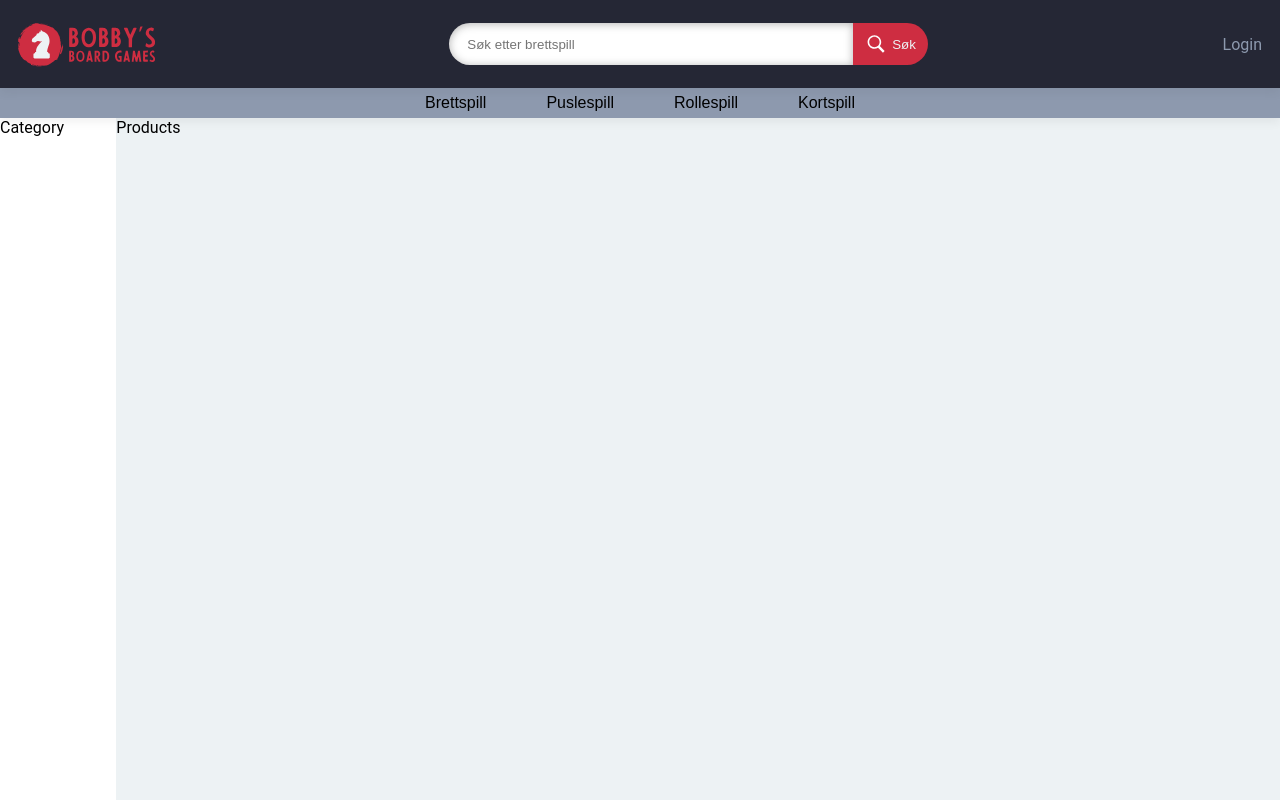
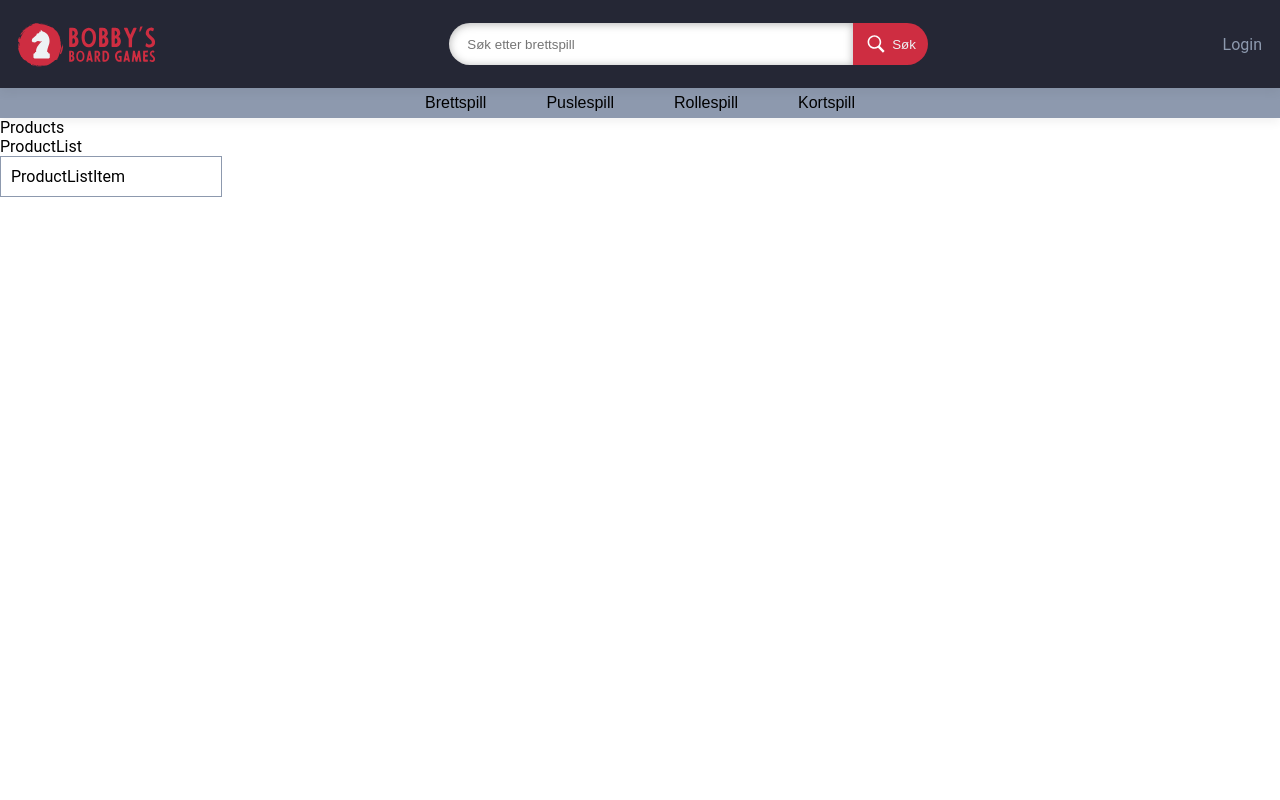
Before and after one commit to TheGrevling/Boolean-Project, a React (Vite) app: page / in a window 1280 px wide. Built offline with nearby package versions, Linux system fonts and the light colour scheme.

Commit message:
Removed side bar; Due to lack of filters. Working on product

```diff
--- a/src/App.jsx
+++ b/src/App.jsx
@@ -10,7 +10,7 @@ function App() {
       <Header />
       <SiteBar />
       <div className="sub-header-container">
-        <SideMenu />
+        {/*<SideMenu />*/}
         <Dashboard />
   </div>
     </div>
--- a/src/Dashboard/Dashboard.css
+++ b/src/Dashboard/Dashboard.css
@@ -1,4 +1,4 @@
 .dashboard-container{
-    background-color: var(--off-white);
+    background-color: var(--white);
     width: 100%; /* Set width to 100% to match the width of the parent container */
 }
--- a/src/Dashboard/pages/Products/Components/ProductList.jsx
+++ b/src/Dashboard/pages/Products/Components/ProductList.jsx
@@ -1,8 +1,13 @@
 import React from 'react'
+import ProductListItem from './ProductListItem'
 
 function ProductList() {
   return (
-    <div>ProductList</div>
+    <div>
+      ProductList
+      <ProductListItem />
+    </div>
+
   )
 }
 
--- /dev/null
+++ b/src/Dashboard/pages/Products/Components/ProductListItem.css
@@ -0,0 +1,8 @@
+.product-container {
+    display: flex;
+    flex-direction: column;
+    width: 200px;
+    padding: 10px;
+
+    border: 1px solid var(--light-blue);
+}
--- a/src/Dashboard/pages/Products/Components/ProductListItem.jsx
+++ b/src/Dashboard/pages/Products/Components/ProductListItem.jsx
@@ -1,8 +1,11 @@
 import React from 'react'
+import  './ProductListItem.css'
 
 function ProductListItem() {
   return (
-    <div>ProductListItem</div>
+    <div className='product-container'>
+      ProductListItem
+    </div>
   )
 }
 
--- a/src/Dashboard/pages/Products/Products.jsx
+++ b/src/Dashboard/pages/Products/Products.jsx
@@ -1,8 +1,12 @@
 import React from 'react'
+import ProductList from './Components/ProductList'
 
 function Products() {
   return (
-    <div>Products</div>
+    <div>
+      Products
+      <ProductList/>
+    </div>
   )
 }
 
--- a/src/SideMenu/SideMenu.css
+++ b/src/SideMenu/SideMenu.css
@@ -1,4 +1,16 @@
 aside{
     background-color: var(--white);
-    width: 10%;
+    width: 250px;
+    border-right: 1px solid var(--off-white);
 }
+.container {
+    display: flex;
+    padding-left: 10px;
+}
+
+.filter-container {
+    flex-direction: column;
+    padding: 10px;
+    border-top: 1px solid var(--off-white);
+    border-bottom: 1px solid var(--off-white);
+}
--- a/src/SideMenu/SideMenu.jsx
+++ b/src/SideMenu/SideMenu.jsx
@@ -4,8 +4,17 @@ import './SideMenu.css'
 function SideMenu() {
   return (
     <aside>
-      <div>
-        Category
+      <div className='container'>
+        <h2>
+          Category
+        </h2>
+      </div>
+
+      <div className='filter-container'>
+        <div>This is a test.</div>
+        <div>This is a test.</div>
+        <div>This is a test.</div>
+        <div>This is a test.</div>
       </div>
     </aside>
   )
```
